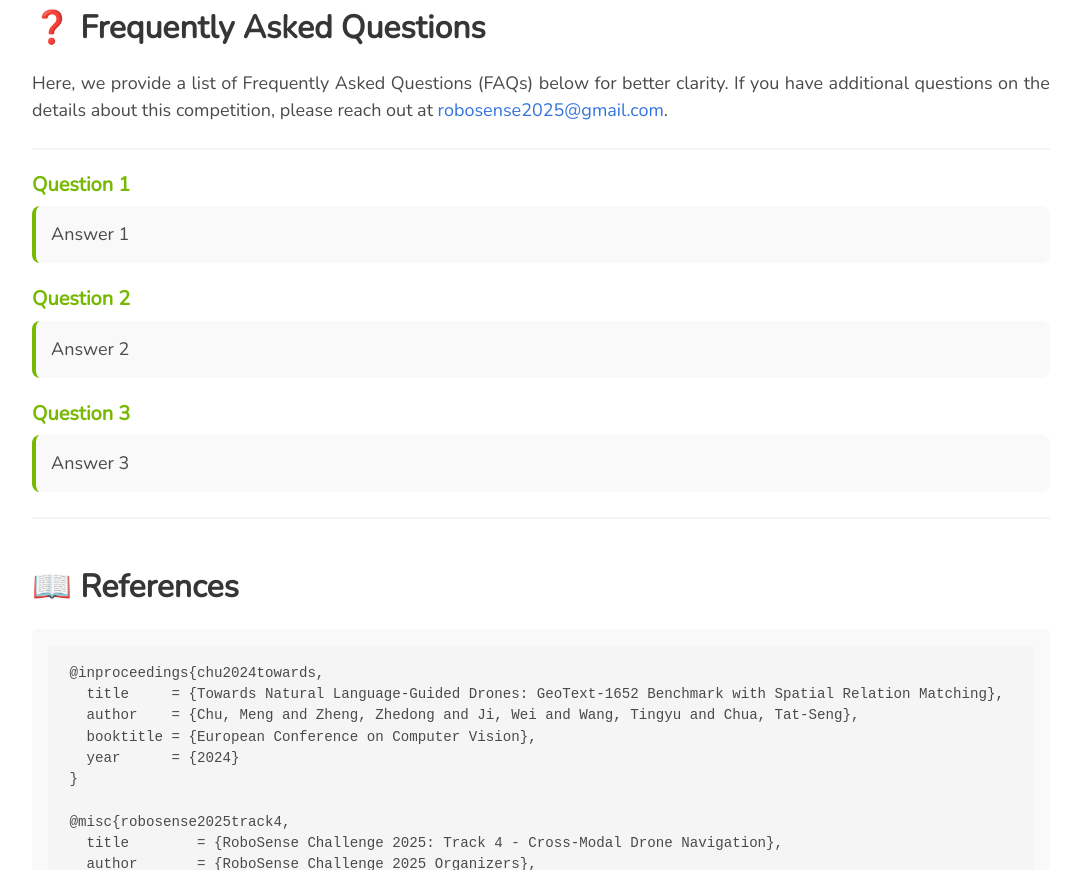
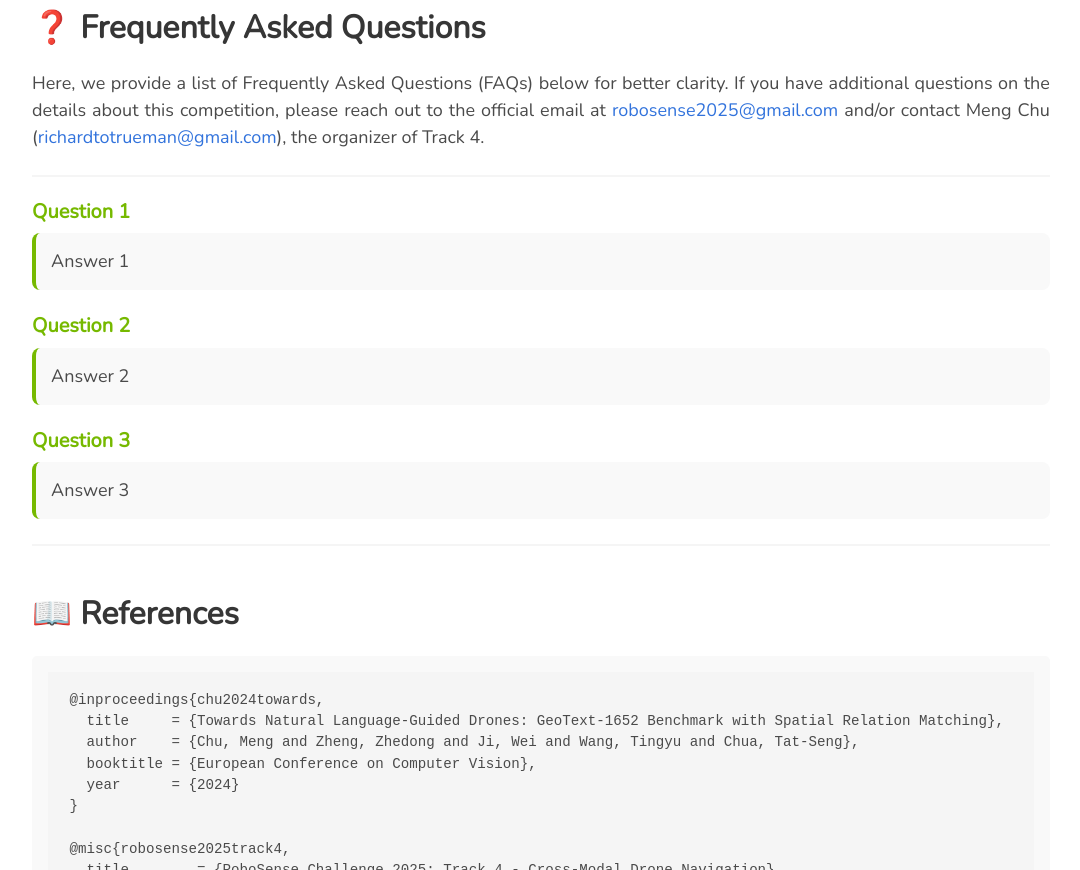
Before and after one commit to robosense2025/robosense2025.github.io, a plain HTML site: page track4.html in a window 1280 px wide. Shown: the part 4060-4930 px from the top of the page, without its empty margins (99-1179 px from the left). Drawn offline with nearby package versions, Linux system fonts and the light colour scheme; some icons are missing.

Commit message:
Add files via upload

```diff
--- a/track4.html
+++ b/track4.html
@@ -423,7 +423,7 @@
 
           <p>
             Here, we provide a list of Frequently Asked Questions (FAQs) below for better clarity.
-            If you have additional questions on the details about this competition, please reach out at <a>robosense2025@gmail.com</a>.
+            If you have additional questions on the details about this competition, please reach out to the official email at <a>robosense2025@gmail.com</a> and/or contact Meng Chu (<a>richardtotrueman@gmail.com</a>), the organizer of Track 4.
           </p>
 
           <hr>
```
